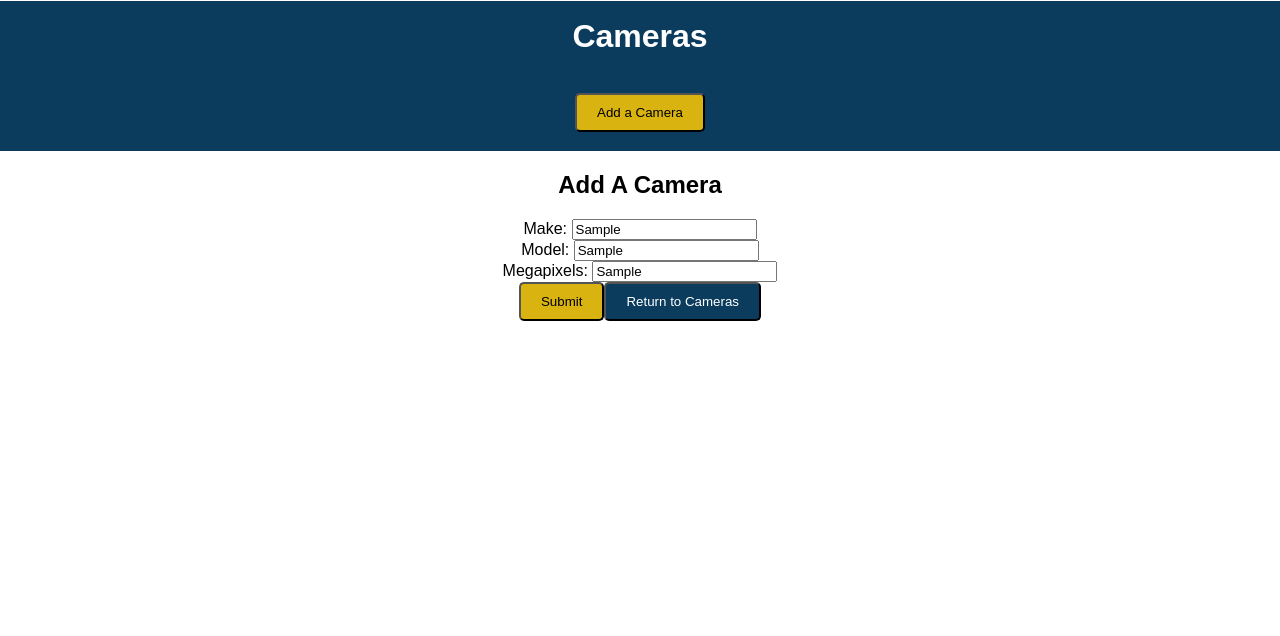
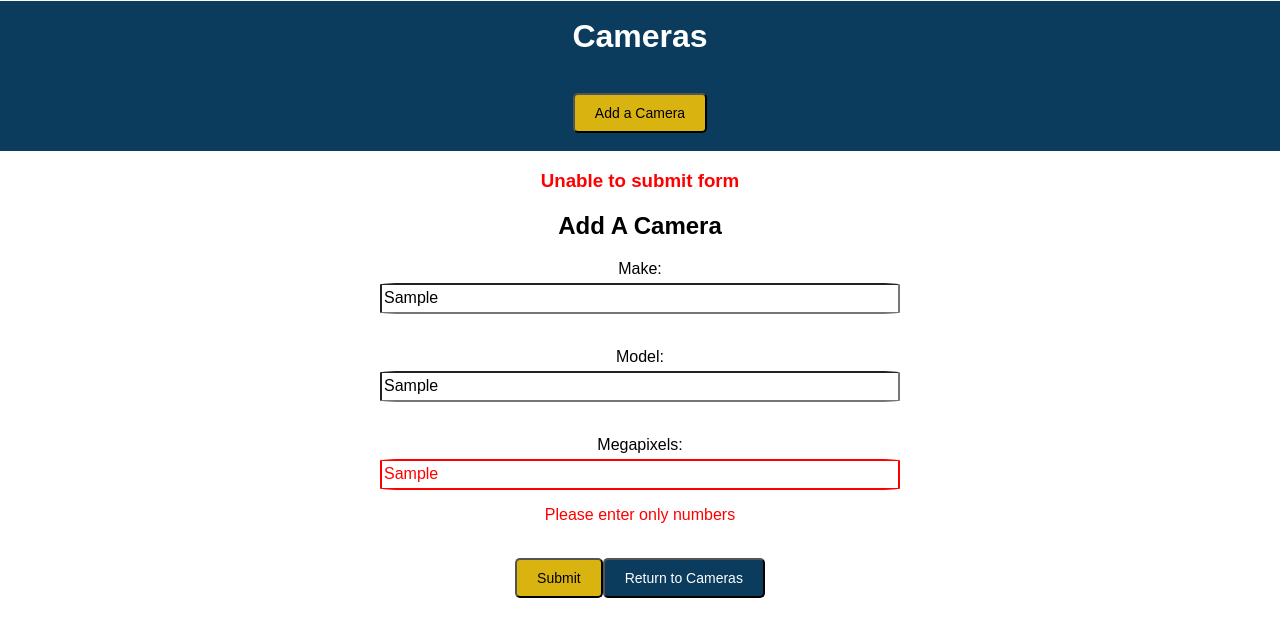
Before and after one commit to SalVN/java-project-front, a React (Create React App) app: page /cameras/add in a window 1280 px wide. Both pictures are taken after typing "Sample", "Sample", "Sample" into the empty fields and a click on the button "Submit". Shown: the top 636 px of the page. Built offline with nearby package versions, Linux system fonts and the light colour scheme; no server answers.

Commit message:
add form validation to front end

```diff
--- a/package.json
+++ b/package.json
@@ -9,7 +9,8 @@
     "react-dom": "^15.6.1",
     "react-router-dom": "^4.1.2",
     "react-scripts": "^1.0.11",
-    "redux-thunk": "^2.2.0"
+    "redux-thunk": "^2.2.0",
+    "underscore": "^1.8.3"
   },
   "scripts": {
     "test": "mocha **/*.spec.js --compilers js:babel-core/register",
--- a/src/components/AddCamera.css
+++ b/src/components/AddCamera.css
@@ -3,6 +3,7 @@
   color: white;
   border-radius: 5px;
   padding: 10px 20px;
+  font-size: 14px;
 }
 
 .cameraAddButton {
@@ -10,4 +11,23 @@
   color: black;
   border-radius: 5px;
   padding: 10px 20px;
+  font-size: 14px;
 }
+
+.cameraAddField {
+    width: 40%;
+    min-width: 250px;
+    height: 25px;
+    border-radius: 5%;
+    margin-top: 5px;
+    font-size: 16px;
+}
+
+.validation {
+    color: red;
+}
+
+.input-errors {
+    color: red;
+    border: 2px solid red;
+}
--- a/src/components/AddCamera.js
+++ b/src/components/AddCamera.js
@@ -2,23 +2,65 @@ import React, { Component } from 'react';
 import './AddCamera.css';
 import { connect } from 'react-redux';
 import * as actions from '../actions/actions';
+import {every} from 'underscore';
 import { BrowserRouter as Router, Link, Redirect } from 'react-router-dom';
 
+function validate(state) {
+    const errors = {};
+    // test make
+    errors.make = (state.make.touched && state.make.value.length < 1) ? 'Please enter a camera make' : '';
+    // test model
+    errors.model = (state.model.touched && state.model.value.length < 1) ? 'Please enter a camera make' : '';
+    // test megapixels
+    if (state.megapixels.touched && state.megapixels.value.length < 1) errors.megapixels = 'Please enter the number of megapixels';
+    else if (state.megapixels.value.length > 0 && (/\D/g).test(state.megapixels.value)) errors.megapixels = 'Please enter only numbers';
+    else errors.megapixels = '';
+
+
+    return errors;
+}
 
 class AddCamera extends Component {
     constructor(props) {
         super(props);
         this.state = {
-            added: false
+            added: false,
+            make: {
+                value: '',
+                touched: false
+            },
+            model: {
+                value: '',
+                touched: false
+            },
+            megapixels: {
+                value: '',
+                touched: false
+            },
+            errors: {
+                make: '',
+                model: '',
+                megapixels: ''
+            },
+            invalidEntries: false
         };
         this.handleSubmit = this.handleSubmit.bind(this);
+        this.handleChangeMake = this.handleChangeMake.bind(this);
+        this.handleChangeModel = this.handleChangeModel.bind(this);
+        this.handleChangeMegapixels = this.handleChangeMegapixels.bind(this);
     }
-    componentWillReceiveProps () {
-        if (this.props.added) this.setState({added: true});
+    componentWillReceiveProps() {
+        if (this.props.added) this.setState({ added: true });
     }
     render() {
+        let makeValidation = this.state.errors.make ? 'input-errors' : '';
+        let modelValidation = this.state.errors.model ? 'input-errors' : '';
+        let megapixelsValidation = this.state.errors.megapixels ? 'input-errors' : '';
         return (
             <div>
+                {this.state.invalidEntries &&
+                    <h3 className="validation">Unable to submit form</h3>
+                }
                 {
                     this.props.added &&
                     <Redirect to='/cameras' />
@@ -26,13 +68,19 @@ class AddCamera extends Component {
                 <h2>Add A Camera</h2>
                 <form onSubmit={this.handleSubmit}>
                     <label htmlFor="make">Make: </label>
-                    <input id="make" />
+                    <br />
+                    <input onChange={this.handleChangeMake} className={`cameraAddField ${makeValidation}`} id="make" placeholder="Camera Make" />
+                    <p className='validation'>{this.state.errors.make}</p>
                     <br />
                     <label htmlFor="cameraModel">Model: </label>
-                    <input id="cameraModel" />
+                    <br />
+                    <input onChange={this.handleChangeModel} className={`cameraAddField ${modelValidation}`} id="cameraModel" placeholder="Camera Model" />
+                    <p className='validation'>{this.state.errors.model}</p>
                     <br />
                     <label htmlFor="megapixels">Megapixels: </label>
-                    <input id="megapixels" />
+                    <br />
+                    <input onChange={this.handleChangeMegapixels} className={`cameraAddField ${megapixelsValidation}`} id="megapixels" placeholder="Megapixels" />
+                    <p className='validation'>{this.state.errors.megapixels}</p>
                     <br />
                     <button className="cameraAddButton" type="submit">Submit</button>
                     <Link to="/cameras"><button className="cameraReturnButton" type="submit">Return to Cameras</button></Link>
@@ -43,12 +91,45 @@ class AddCamera extends Component {
     }
     handleSubmit(e) {
         e.preventDefault();
-        const newCamera = {};
-        newCamera.make = e.target[0].value;
-        newCamera.model = e.target[1].value;
-        newCamera.megapixels = e.target[2].value;
-        console.log(newCamera);
-        this.props.addCamera(newCamera);
+        if (every(this.state.errors, field => field.length === 0)) {
+            const newCamera = {};
+            newCamera.make = e.target[0].value;
+            newCamera.model = e.target[1].value;
+            newCamera.megapixels = e.target[2].value;
+            this.props.addCamera(newCamera);
+
+        } else {
+            this.setState({invalidEntries: true});
+        }
+
+    }
+    handleChangeMake(e) {
+        e.preventDefault();
+        const newState = Object.assign({}, this.state);
+        newState.make.value = e.target.value;
+        newState.make.touched = true;
+        const errors = validate(newState);
+        this.setState(Object.assign(newState, { errors }));
+    }
+    handleChangeModel(e) {
+        e.preventDefault();
+        const newState = Object.assign({}, this.state);
+        newState.model.value = e.target.value;
+        newState.model.touched = true;
+        newState.make.touched = true;
+        const errors = validate(newState);
+        this.setState(Object.assign(newState, { errors }));
+    }
+
+    handleChangeMegapixels(e) {
+        e.preventDefault();
+        const newState = Object.assign({}, this.state);
+        newState.megapixels.value = e.target.value;
+        newState.megapixels.touched = true;
+        newState.make.touched = true;
+        newState.model.touched = true;
+        const errors = validate(newState);
+        this.setState(Object.assign(newState, { errors }));
     }
 }
 
```
Also changed, not shown: 1 other file (tests, documents, lock files or other folders).
